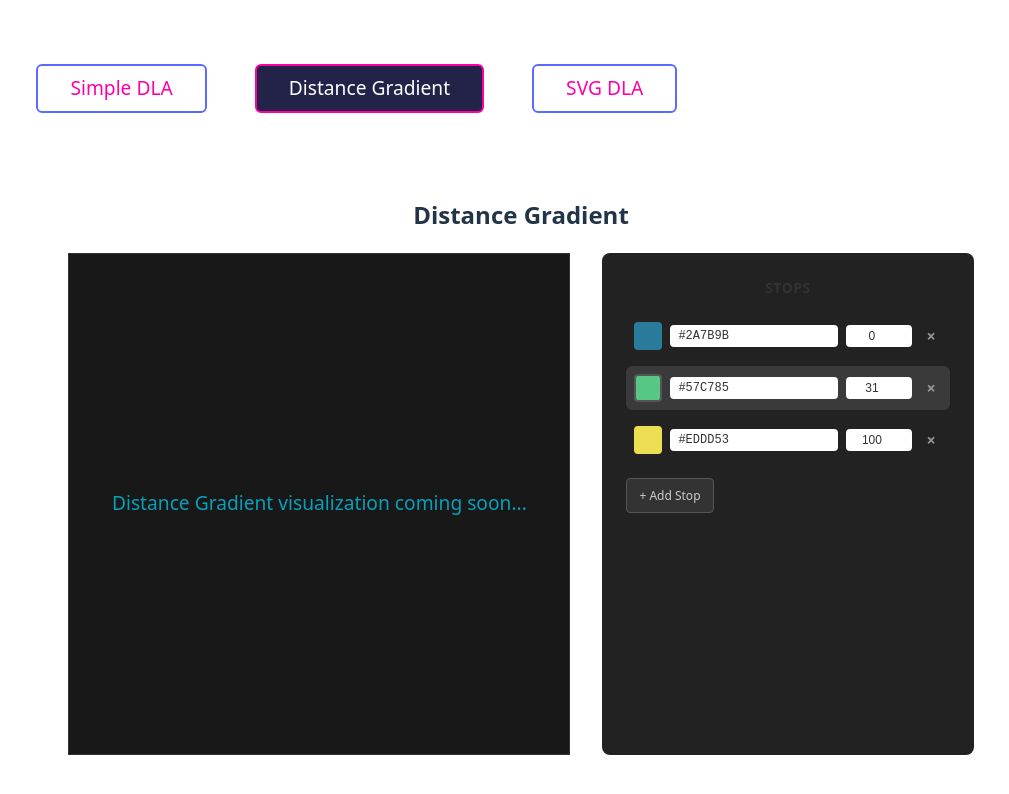
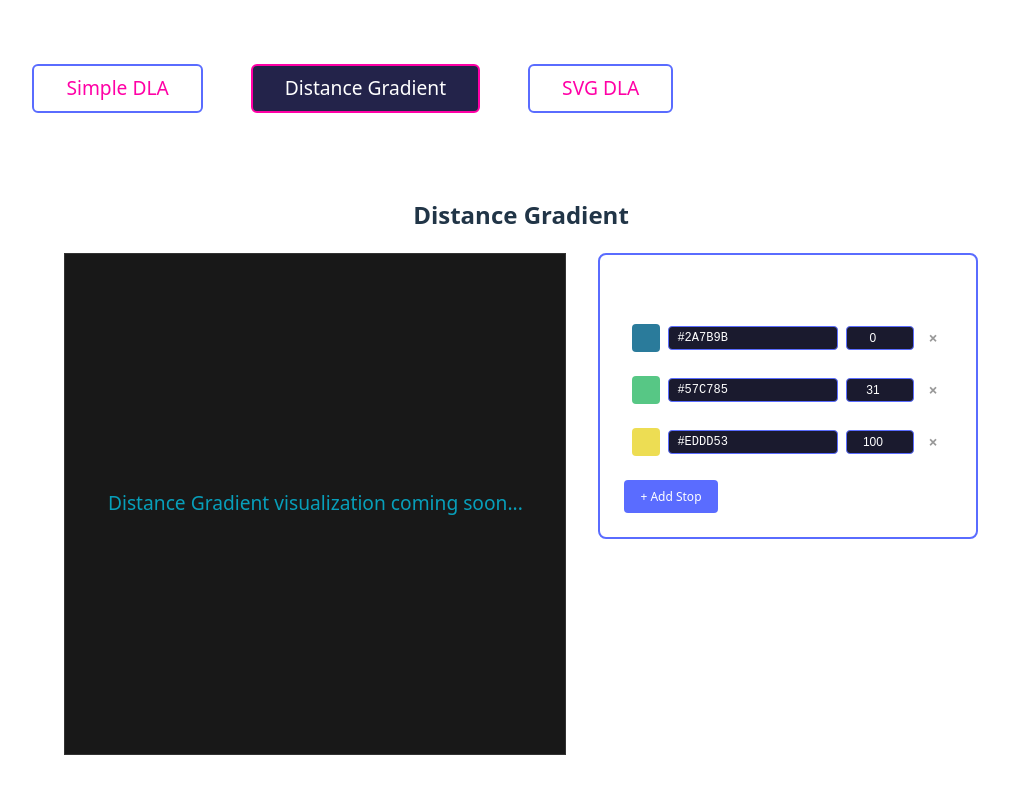
Before and after one commit to chriswininger/DLA-Studio-2025, a React (Vite) app: page /distance-gradient in a window 1280 px wide. Shown: the top 794 px of the page, without its empty margins (119-1128 px from the left). Built offline with nearby package versions, Linux system fonts and the light colour scheme.

Commit message:
building out gradient selection

```diff
--- a/src/tabs/DistanceGradient/color-stops-controls/color-stops-controls.css
+++ b/src/tabs/DistanceGradient/color-stops-controls/color-stops-controls.css
@@ -3,12 +3,16 @@
   display: flex;
   flex-direction: column;
   gap: 16px;
+  border: 2px solid #5a6cff;
+  border-radius: 8px;
+  padding: 24px;
+  min-width: 300px;
 }
 
 .color-stops-title {
   font-size: 14px;
   font-weight: bold;
-  color: #333;
+  color: #fff;
   margin: 0;
   text-transform: uppercase;
   letter-spacing: 0.5px;
@@ -34,10 +38,6 @@
   background-color: #2a2a2a;
 }
 
-.color-stop-row.selected {
-  background-color: #3a3a3a;
-}
-
 .color-swatch {
   width: 24px;
   height: 24px;
@@ -52,35 +52,35 @@
 
 .color-input {
   flex: 1;
-  background: white;
-  border: none;
+  background: #1a1a2e;
+  border: 1px solid #5a6cff;
   border-radius: 4px;
   padding: 4px 8px;
   font-size: 12px;
   font-family: monospace;
-  color: #333;
+  color: #fff;
   min-width: 0;
 }
 
 .color-input:focus {
   outline: none;
-  box-shadow: 0 0 0 2px #00d8ff;
+  box-shadow: 0 0 0 2px #5a6cff;
 }
 
 .position-input {
   width: 50px;
-  background: white;
-  border: none;
+  background: #1a1a2e;
+  border: 1px solid #5a6cff;
   border-radius: 4px;
   padding: 4px 8px;
   font-size: 12px;
-  color: #333;
+  color: #fff;
   text-align: center;
 }
 
 .position-input:focus {
   outline: none;
-  box-shadow: 0 0 0 2px #00d8ff;
+  box-shadow: 0 0 0 2px #5a6cff;
 }
 
 .remove-stop-btn {
@@ -104,18 +104,17 @@
 }
 
 .add-stop-btn {
-  background: #333;
-  border: 1px solid #555;
-  color: #ccc;
-  padding: 8px 12px;
+  background: #5a6cff;
+  border: none;
+  color: #fff;
+  padding: 8px 16px;
   border-radius: 4px;
   cursor: pointer;
   font-size: 12px;
-  transition: all 0.2s ease;
+  transition: background 0.2s;
   align-self: flex-start;
 }
 
 .add-stop-btn:hover {
-  background: #444;
-  border-color: #666;
+  background: #4a5cff;
 }
--- a/src/tabs/DistanceGradient/color-stops-controls/color-stops-controls.tsx
+++ b/src/tabs/DistanceGradient/color-stops-controls/color-stops-controls.tsx
@@ -1,7 +1,7 @@
 import React from 'react';
 import { useDispatch, useSelector } from 'react-redux';
 import type { RootState } from '../../../store';
-import { updateColorStop, addColorStop, removeColorStop, setSelectedStop, type ColorStop } from '../distance-gradient-slice';
+import { updateColorStop, addColorStop, removeColorStop, type ColorStop } from '../distance-gradient-slice';
 import './color-stops-controls.css';
 
 const ColorStopsControls: React.FC = () => {
@@ -20,9 +20,6 @@ const ColorStopsControls: React.FC = () => {
     dispatch(addColorStop());
   };
 
-  const handleSelectStop = (id: string) => {
-    dispatch(setSelectedStop(id));
-  };
 
   return (
     <div className="color-stops-section">
@@ -31,8 +28,7 @@ const ColorStopsControls: React.FC = () => {
         {colorStops.map((stop: ColorStop) => (
           <div
             key={stop.id}
-            className={`color-stop-row ${selectedStopId === stop.id ? 'selected' : ''}`}
-            onClick={() => handleSelectStop(stop.id)}
+            className='color-stop-row'
           >
             <div
               className="color-swatch"
--- a/src/tabs/DistanceGradient/distance-gradient-slice.ts
+++ b/src/tabs/DistanceGradient/distance-gradient-slice.ts
@@ -9,7 +9,6 @@ export interface ColorStop {
 
 interface DistanceGradientState {
   colorStops: ColorStop[];
-  selectedStopId: string;
 }
 
 const initialState: DistanceGradientState = {
@@ -17,8 +16,7 @@ const initialState: DistanceGradientState = {
     { id: '1', color: '#2A7B9B', position: 0 },
     { id: '2', color: '#57C785', position: 31 },
     { id: '3', color: '#EDDD53', position: 100 }
-  ],
-  selectedStopId: '2'
+  ]
 };
 
 const distanceGradientSlice = createSlice({
@@ -47,18 +45,11 @@ const distanceGradientSlice = createSlice({
         position: 50
       };
       state.colorStops.push(newStop);
-      state.selectedStopId = newId;
     },
     removeColorStop: (state, action: PayloadAction<string>) => {
       if (state.colorStops.length > 2) {
         state.colorStops = state.colorStops.filter(stop => stop.id !== action.payload);
-        if (state.selectedStopId === action.payload) {
-          state.selectedStopId = state.colorStops[0]?.id || '';
-        }
       }
-    },
-    setSelectedStop: (state, action: PayloadAction<string>) => {
-      state.selectedStopId = action.payload;
     }
   }
 });
@@ -67,7 +58,6 @@ export const {
   updateColorStop,
   addColorStop,
   removeColorStop,
-  setSelectedStop
 } = distanceGradientSlice.actions;
 
 export default distanceGradientSlice.reducer;
--- a/src/tabs/DistanceGradient/distance-gradient.css
+++ b/src/tabs/DistanceGradient/distance-gradient.css
@@ -25,11 +25,6 @@
 }
 
 .distance-gradient-controls {
-  min-width: 220px;
-  background: #222;
-  border-radius: 8px;
-  padding: 24px;
-  color: #ccc;
   display: flex;
   flex-direction: column;
   gap: 16px;
```
